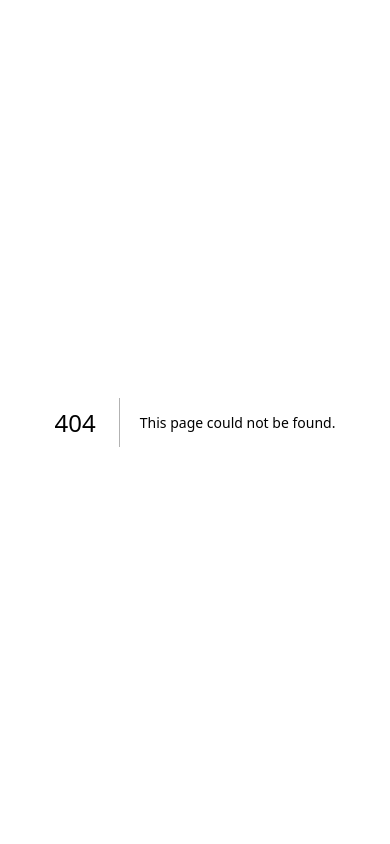
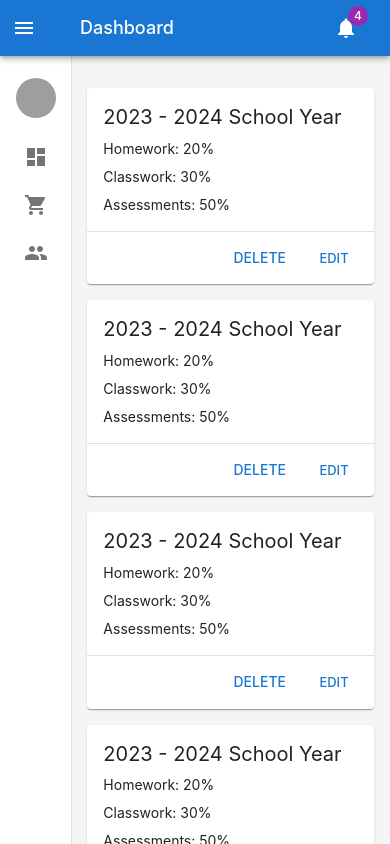
Before and after one commit to Bi1ku/SimplyGrades, a Next.js app: page /dashboard/policies in a window 390 px wide. Before the commit this address had no page. Built offline with nearby package versions, Linux system fonts and the light colour scheme; grey boxes are pictures that could not be loaded.

Commit message:
policies dashboard and responsive class detail

```diff
--- a/app/components/Table.tsx
+++ b/app/components/Table.tsx
@@ -10,7 +10,7 @@ import TableFooter from '@mui/material/TableFooter';
 import TableHead from '@mui/material/TableHead';
 import TableRow from '@mui/material/TableRow';
 import TablePagination from '@mui/material/TablePagination';
-import { Box } from '@mui/material';
+import { Box, SxProps, Theme } from '@mui/material';
 
 export default function Copyright({
   title,
--- a/app/dashboard/layout.tsx
+++ b/app/dashboard/layout.tsx
@@ -24,6 +24,7 @@ import ListItemText from '@mui/material/ListItemText';
 import DashboardIcon from '@mui/icons-material/Dashboard';
 import ShoppingCartIcon from '@mui/icons-material/ShoppingCart';
 import PeopleIcon from '@mui/icons-material/People';
+import { useRouter } from 'next/navigation';
 
 const drawerWidth = 300;
 
@@ -78,6 +79,7 @@ const Drawer = styled(MuiDrawer, {
 
 export default function Dashboard({ children }: { children: React.ReactNode }) {
   const [open, setOpen] = React.useState(false);
+  const router = useRouter();
 
   return (
     <Box sx={{ display: 'flex' }}>
@@ -167,17 +169,23 @@ export default function Dashboard({ children }: { children: React.ReactNode }) {
             </CardContent>
           </Card>
 
-          <ListItemButton sx={{ borderRadius: 3 }}>
+          <ListItemButton
+            sx={{ borderRadius: 3 }}
+            onClick={() => router.push('/dashboard/classes')}
+          >
             <ListItemIcon>
               <DashboardIcon />
             </ListItemIcon>
             <ListItemText primary='Classes' />
           </ListItemButton>
-          <ListItemButton sx={{ borderRadius: 3 }}>
+          <ListItemButton
+            sx={{ borderRadius: 3 }}
+            onClick={() => router.push('/dashboard/policies')}
+          >
             <ListItemIcon>
               <ShoppingCartIcon />
             </ListItemIcon>
-            <ListItemText primary='Orders' />
+            <ListItemText primary='Policies' />
           </ListItemButton>
           <ListItemButton sx={{ borderRadius: 3 }}>
             <ListItemIcon>
--- /dev/null
+++ b/app/dashboard/policies/page.tsx
@@ -0,0 +1,125 @@
+'use client';
+
+import Box from '@mui/material/Box';
+import Button from '@mui/material/Button';
+import Card from '@mui/material/Card';
+import CardActions from '@mui/material/CardActions';
+import CardContent from '@mui/material/CardContent';
+import Divider from '@mui/material/Divider';
+import Grid from '@mui/material/Grid';
+import Typography from '@mui/material/Typography';
+import React from 'react';
+
+const policies = [
+  {
+    title: '2023 - 2024 School Year',
+    types: [
+      { type: 'Homework', percentage: 0.2 },
+      { type: 'Classwork', percentage: 0.3 },
+      { type: 'Assessments', percentage: 0.5 },
+    ],
+    id: 1,
+  },
+  {
+    title: '2023 - 2024 School Year',
+    types: [
+      { type: 'Homework', percentage: 0.2 },
+      { type: 'Classwork', percentage: 0.3 },
+      { type: 'Assessments', percentage: 0.5 },
+    ],
+    id: 1,
+  },
+  {
+    title: '2023 - 2024 School Year',
+    types: [
+      { type: 'Homework', percentage: 0.2 },
+      { type: 'Classwork', percentage: 0.3 },
+      { type: 'Assessments', percentage: 0.5 },
+    ],
+    id: 1,
+  },
+  {
+    title: '2023 - 2024 School Year',
+    types: [
+      { type: 'Homework', percentage: 0.2 },
+      { type: 'Classwork', percentage: 0.3 },
+      { type: 'Assessments', percentage: 0.5 },
+    ],
+    id: 1,
+  },
+  {
+    title: '2023 - 2024 School Year',
+    types: [
+      { type: 'Homework', percentage: 0.2 },
+      { type: 'Classwork', percentage: 0.3 },
+      { type: 'Assessments', percentage: 0.5 },
+    ],
+    id: 1,
+  },
+  {
+    title: '2023 - 2024 School Year',
+    types: [
+      { type: 'Homework', percentage: 0.2 },
+      { type: 'Classwork', percentage: 0.3 },
+      { type: 'Assessments', percentage: 0.5 },
+    ],
+    id: 1,
+  },
+  {
+    title: '2023 - 2024 School Year',
+    types: [
+      { type: 'Homework', percentage: 0.2 },
+      { type: 'Classwork', percentage: 0.3 },
+      { type: 'Assessments', percentage: 0.5 },
+    ],
+    id: 1,
+  },
+  {
+    title: '2023 - 2024 School Year',
+    types: [
+      { type: 'Homework', percentage: 0.2 },
+      { type: 'Classwork', percentage: 0.3 },
+      { type: 'Assessments', percentage: 0.5 },
+    ],
+    id: 1,
+  },
+  {
+    title: '2023 - 2024 School Year',
+    types: [
+      { type: 'Homework', percentage: 0.2 },
+      { type: 'Classwork', percentage: 0.3 },
+      { type: 'Assessments', percentage: 0.5 },
+    ],
+    id: 1,
+  },
+];
+
+export default function Policies() {
+  const [open, setOpen] = React.useState(false);
+
+  return (
+    <Grid container spacing={2}>
+      {policies.map((v) => (
+        <Grid item xs={12} sm={6} md={4} key={v.id}>
+          <Card>
+            <CardContent>
+              <Typography variant='h5'>{v.title}</Typography>
+              {v.types.map((v) => (
+                <Typography sx={{ mt: 1 }} variant='body2'>{`${v.type}: ${
+                  v.percentage * 100
+                }%`}</Typography>
+              ))}
+            </CardContent>
+            <Divider />
+            <CardActions>
+              <Box sx={{ ml: 'auto' }}>
+                <Button onClick={() => setOpen(true)}>Delete</Button>
+              </Box>
+              <Button size='small'>Edit</Button>
+            </CardActions>
+          </Card>
+        </Grid>
+      ))}
+    </Grid>
+  );
+}
```
Also changed, not shown: app/dashboard/classes/[id]/page.tsx (+6 -6 lines).
